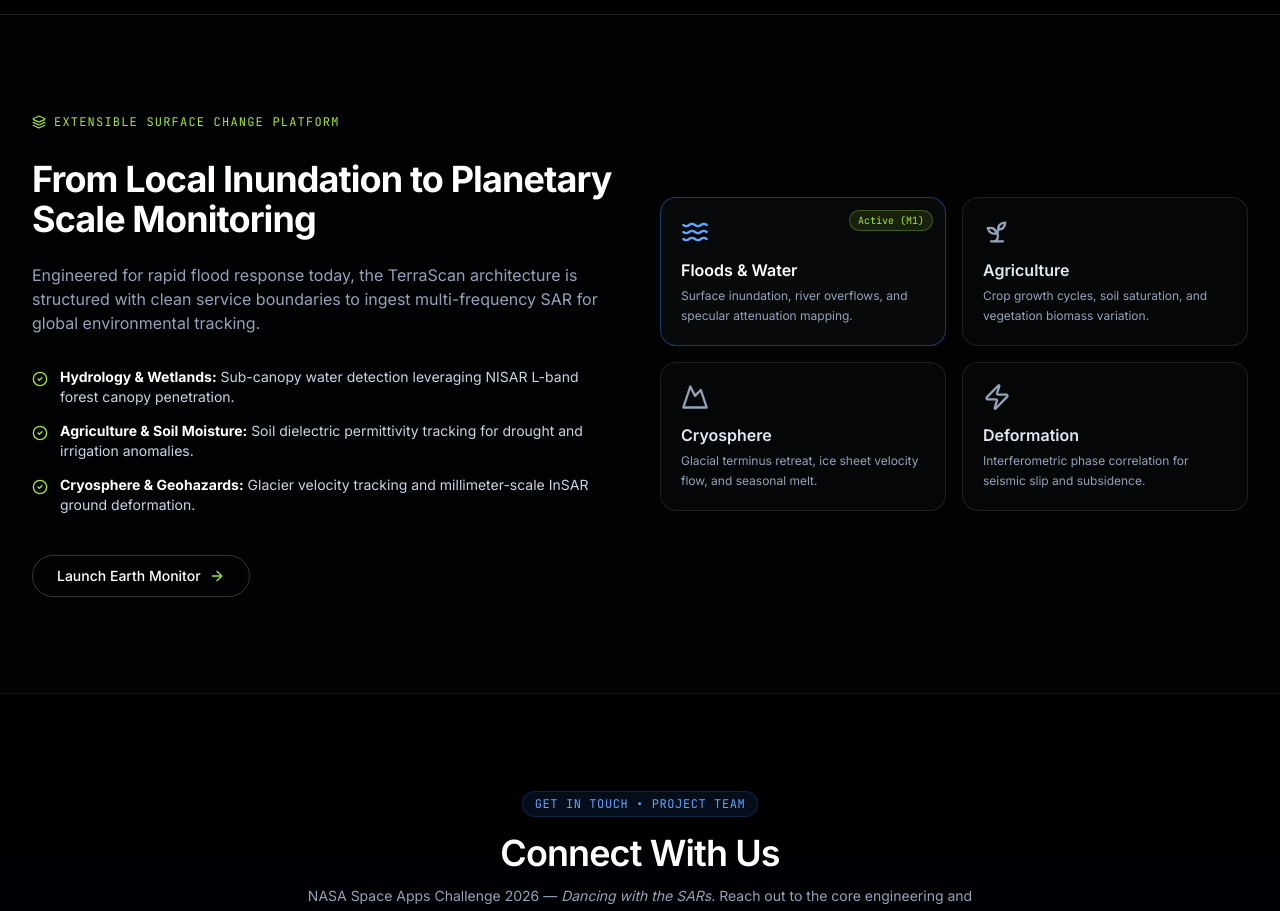
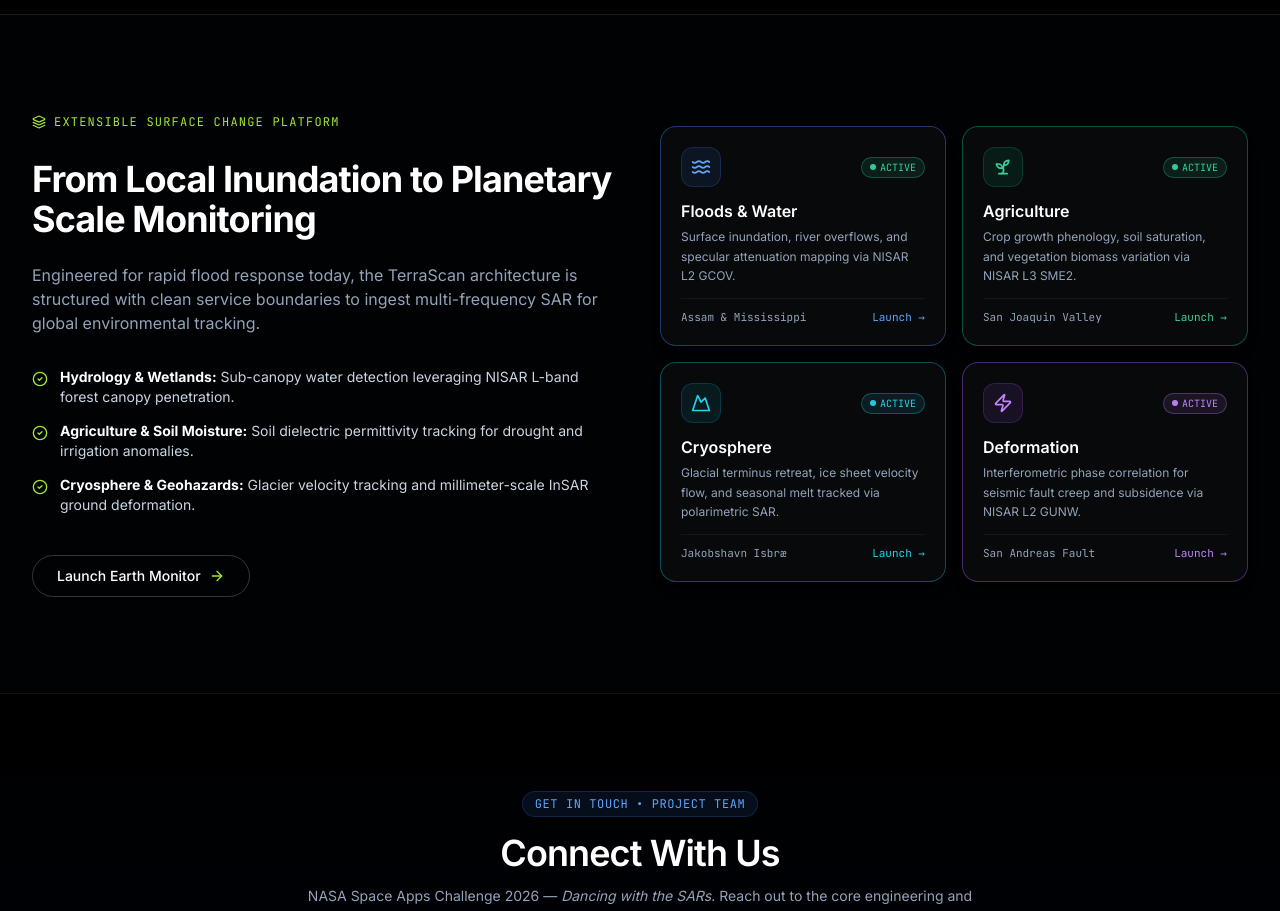
Before and after one commit to Anshuman-bot/nasa_hack, a React (Vite) app in the folder frontend/: page / in a window 1280 px wide. Shown: the part 2040-2951 px from the top of the page. Built offline with nearby package versions, Linux system fonts and the light colour scheme; no server answers.

Commit message:
feat(ui/ux): activate all 4 domain monitors on home screen with direct interactive launches and enhanced glassmorphism cards

```diff
--- a/frontend/src/App.tsx
+++ b/frontend/src/App.tsx
@@ -10,6 +10,12 @@ export const App: React.FC = () => {
   const [currentPage, setCurrentPage] = useState<'landing' | 'monitor'>('landing');
   const [isBackendConnected, setIsBackendConnected] = useState<boolean>(false);
   const [analysisData, setAnalysisData] = useState<AnalysisResult>(DEFAULT_ANALYSIS_RESULT);
+  const [initialLocation, setInitialLocation] = useState<string>('brahmaputra');
+
+  const handleLaunchDomain = (locationId: string) => {
+    setInitialLocation(locationId);
+    setCurrentPage('monitor');
+  };
 
   useEffect(() => {
     // Health check on start
@@ -43,10 +49,11 @@ export const App: React.FC = () => {
       />
 
       {currentPage === 'landing' ? (
-        <LandingPage onLaunchMonitor={() => setCurrentPage('monitor')} />
+        <LandingPage onLaunchMonitor={(locId) => handleLaunchDomain(locId || 'brahmaputra')} />
       ) : (
         <EarthMonitorPage
           initialData={analysisData}
+          initialLocation={initialLocation}
           isBackendConnected={isBackendConnected}
         />
       )}
--- a/frontend/src/pages/LandingPage.tsx
+++ b/frontend/src/pages/LandingPage.tsx
@@ -22,7 +22,7 @@ import {
 } from 'lucide-react';
 
 interface LandingPageProps {
-  onLaunchMonitor: () => void;
+  onLaunchMonitor: (locationId?: string) => void;
 }
 
 export const LandingPage: React.FC<LandingPageProps> = ({ onLaunchMonitor }) => {
@@ -59,7 +59,7 @@ export const LandingPage: React.FC<LandingPageProps> = ({ onLaunchMonitor }) =>
             {/* CTA Button (Matching reference: Blue pill with arrow) */}
             <div className="pt-2">
               <button
-                onClick={onLaunchMonitor}
+                onClick={() => onLaunchMonitor()}
                 className="px-8 py-3.5 rounded-full bg-electric-600 hover:bg-electric-500 text-white font-medium text-sm sm:text-base flex items-center gap-2.5 shadow-electric-glow transition-all hover:gap-3.5 active:scale-95"
               >
                 <span>Get Started</span>
@@ -299,7 +299,7 @@ export const LandingPage: React.FC<LandingPageProps> = ({ onLaunchMonitor }) =>
 
               <div className="pt-4">
                 <button
-                  onClick={onLaunchMonitor}
+                  onClick={() => onLaunchMonitor()}
                   className="px-6 py-2.5 rounded-full border border-white/20 hover:border-white/40 text-sm font-medium text-white flex items-center gap-2 hover:bg-white/5 transition-all"
                 >
                   <span>Launch Earth Monitor</span>
@@ -308,41 +308,114 @@ export const LandingPage: React.FC<LandingPageProps> = ({ onLaunchMonitor }) =>
               </div>
             </div>
 
-            {/* Application Cards Grid */}
-            <div className="lg:col-span-6 grid grid-cols-2 gap-4">
-              <div className="p-5 rounded-2xl bg-white/[0.03] border border-electric-500/40 relative overflow-hidden">
-                <div className="absolute top-3 right-3 text-[10px] font-mono px-2 py-0.5 rounded-full bg-acid-400/10 text-acid-400 border border-acid-400/30">
-                  Active (M1)
+            {/* Application Cards Grid — All 4 Domains Live & Interactive */}
+            <div className="lg:col-span-6 grid grid-cols-1 sm:grid-cols-2 gap-4">
+              {/* Domain 1: Floods & Water */}
+              <div
+                onClick={() => onLaunchMonitor('brahmaputra')}
+                className="p-5 rounded-2xl bg-white/[0.03] border border-electric-500/40 hover:border-electric-400 relative overflow-hidden cursor-pointer group transition-all hover:bg-white/[0.06] hover:scale-[1.02] shadow-lg hover:shadow-electric-950/40"
+              >
+                <div className="flex items-center justify-between mb-3">
+                  <div className="w-10 h-10 rounded-xl bg-electric-500/10 border border-electric-500/20 flex items-center justify-center text-electric-400 group-hover:bg-electric-500/20 transition-colors">
+                    <Waves className="w-5 h-5 text-electric-400" />
+                  </div>
+                  <span className="text-[10px] font-mono px-2 py-0.5 rounded-full bg-emerald-400/10 text-emerald-400 border border-emerald-400/30 flex items-center gap-1">
+                    <span className="w-1.5 h-1.5 rounded-full bg-emerald-400 animate-pulse"></span>
+                    ACTIVE
+                  </span>
                 </div>
-                <Waves className="w-7 h-7 text-electric-400 mb-3" />
-                <h4 className="text-base font-semibold text-white">Floods & Water</h4>
+                <h4 className="text-base font-semibold text-white group-hover:text-electric-300 transition-colors flex items-center justify-between">
+                  <span>Floods & Water</span>
+                  <ArrowRight className="w-4 h-4 opacity-0 group-hover:opacity-100 group-hover:translate-x-1 transition-all text-electric-400" />
+                </h4>
                 <p className="text-xs text-slate-400 mt-1 leading-relaxed">
-                  Surface inundation, river overflows, and specular attenuation mapping.
+                  Surface inundation, river overflows, and specular attenuation mapping via NISAR L2 GCOV.
                 </p>
+                <div className="mt-3 pt-2.5 border-t border-white/5 flex items-center justify-between text-[11px] font-mono text-slate-400">
+                  <span>Assam & Mississippi</span>
+                  <span className="text-electric-400">Launch &rarr;</span>
+                </div>
               </div>
 
-              <div className="p-5 rounded-2xl bg-white/[0.02] border border-white/10 hover:border-white/20 transition-all">
-                <Sprout className="w-7 h-7 text-slate-400 mb-3" />
-                <h4 className="text-base font-semibold text-slate-200">Agriculture</h4>
+              {/* Domain 2: Agriculture */}
+              <div
+                onClick={() => onLaunchMonitor('central_valley_ag')}
+                className="p-5 rounded-2xl bg-white/[0.03] border border-emerald-500/40 hover:border-emerald-400 relative overflow-hidden cursor-pointer group transition-all hover:bg-white/[0.06] hover:scale-[1.02] shadow-lg hover:shadow-emerald-950/40"
+              >
+                <div className="flex items-center justify-between mb-3">
+                  <div className="w-10 h-10 rounded-xl bg-emerald-500/10 border border-emerald-500/20 flex items-center justify-center text-emerald-400 group-hover:bg-emerald-500/20 transition-colors">
+                    <Sprout className="w-5 h-5 text-emerald-400" />
+                  </div>
+                  <span className="text-[10px] font-mono px-2 py-0.5 rounded-full bg-emerald-400/10 text-emerald-400 border border-emerald-400/30 flex items-center gap-1">
+                    <span className="w-1.5 h-1.5 rounded-full bg-emerald-400 animate-pulse"></span>
+                    ACTIVE
+                  </span>
+                </div>
+                <h4 className="text-base font-semibold text-white group-hover:text-emerald-300 transition-colors flex items-center justify-between">
+                  <span>Agriculture</span>
+                  <ArrowRight className="w-4 h-4 opacity-0 group-hover:opacity-100 group-hover:translate-x-1 transition-all text-emerald-400" />
+                </h4>
                 <p className="text-xs text-slate-400 mt-1 leading-relaxed">
-                  Crop growth cycles, soil saturation, and vegetation biomass variation.
+                  Crop growth phenology, soil saturation, and vegetation biomass variation via NISAR L3 SME2.
                 </p>
+                <div className="mt-3 pt-2.5 border-t border-white/5 flex items-center justify-between text-[11px] font-mono text-slate-400">
+                  <span>San Joaquin Valley</span>
+                  <span className="text-emerald-400">Launch &rarr;</span>
+                </div>
               </div>
 
-              <div className="p-5 rounded-2xl bg-white/[0.02] border border-white/10 hover:border-white/20 transition-all">
-                <Mountain className="w-7 h-7 text-slate-400 mb-3" />
-                <h4 className="text-base font-semibold text-slate-200">Cryosphere</h4>
+              {/* Domain 3: Cryosphere */}
+              <div
+                onClick={() => onLaunchMonitor('jakobshavn_cryo')}
+                className="p-5 rounded-2xl bg-white/[0.03] border border-cyan-500/40 hover:border-cyan-400 relative overflow-hidden cursor-pointer group transition-all hover:bg-white/[0.06] hover:scale-[1.02] shadow-lg hover:shadow-cyan-950/40"
+              >
+                <div className="flex items-center justify-between mb-3">
+                  <div className="w-10 h-10 rounded-xl bg-cyan-500/10 border border-cyan-500/20 flex items-center justify-center text-cyan-400 group-hover:bg-cyan-500/20 transition-colors">
+                    <Mountain className="w-5 h-5 text-cyan-400" />
+                  </div>
+                  <span className="text-[10px] font-mono px-2 py-0.5 rounded-full bg-cyan-400/10 text-cyan-400 border border-cyan-400/30 flex items-center gap-1">
+                    <span className="w-1.5 h-1.5 rounded-full bg-cyan-400 animate-pulse"></span>
+                    ACTIVE
+                  </span>
+                </div>
+                <h4 className="text-base font-semibold text-white group-hover:text-cyan-300 transition-colors flex items-center justify-between">
+                  <span>Cryosphere</span>
+                  <ArrowRight className="w-4 h-4 opacity-0 group-hover:opacity-100 group-hover:translate-x-1 transition-all text-cyan-400" />
+                </h4>
                 <p className="text-xs text-slate-400 mt-1 leading-relaxed">
-                  Glacial terminus retreat, ice sheet velocity flow, and seasonal melt.
+                  Glacial terminus retreat, ice sheet velocity flow, and seasonal melt tracked via polarimetric SAR.
                 </p>
+                <div className="mt-3 pt-2.5 border-t border-white/5 flex items-center justify-between text-[11px] font-mono text-slate-400">
+                  <span>Jakobshavn Isbræ</span>
+                  <span className="text-cyan-400">Launch &rarr;</span>
+                </div>
               </div>
 
-              <div className="p-5 rounded-2xl bg-white/[0.02] border border-white/10 hover:border-white/20 transition-all">
-                <Zap className="w-7 h-7 text-slate-400 mb-3" />
-                <h4 className="text-base font-semibold text-slate-200">Deformation</h4>
+              {/* Domain 4: Deformation */}
+              <div
+                onClick={() => onLaunchMonitor('san_andreas_def')}
+                className="p-5 rounded-2xl bg-white/[0.03] border border-purple-500/40 hover:border-purple-400 relative overflow-hidden cursor-pointer group transition-all hover:bg-white/[0.06] hover:scale-[1.02] shadow-lg hover:shadow-purple-950/40"
+              >
+                <div className="flex items-center justify-between mb-3">
+                  <div className="w-10 h-10 rounded-xl bg-purple-500/10 border border-purple-500/20 flex items-center justify-center text-purple-400 group-hover:bg-purple-500/20 transition-colors">
+                    <Zap className="w-5 h-5 text-purple-400" />
+                  </div>
+                  <span className="text-[10px] font-mono px-2 py-0.5 rounded-full bg-purple-400/10 text-purple-400 border border-purple-400/30 flex items-center gap-1">
+                    <span className="w-1.5 h-1.5 rounded-full bg-purple-400 animate-pulse"></span>
+                    ACTIVE
+                  </span>
+                </div>
+                <h4 className="text-base font-semibold text-white group-hover:text-purple-300 transition-colors flex items-center justify-between">
+                  <span>Deformation</span>
+                  <ArrowRight className="w-4 h-4 opacity-0 group-hover:opacity-100 group-hover:translate-x-1 transition-all text-purple-400" />
+                </h4>
                 <p className="text-xs text-slate-400 mt-1 leading-relaxed">
-                  Interferometric phase correlation for seismic slip and subsidence.
+                  Interferometric phase correlation for seismic fault creep and subsidence via NISAR L2 GUNW.
                 </p>
+                <div className="mt-3 pt-2.5 border-t border-white/5 flex items-center justify-between text-[11px] font-mono text-slate-400">
+                  <span>San Andreas Fault</span>
+                  <span className="text-purple-400">Launch &rarr;</span>
+                </div>
               </div>
             </div>
           </div>
```
Also changed, not shown: frontend/src/pages/EarthMonitorPage.tsx (+10 -1 lines).
